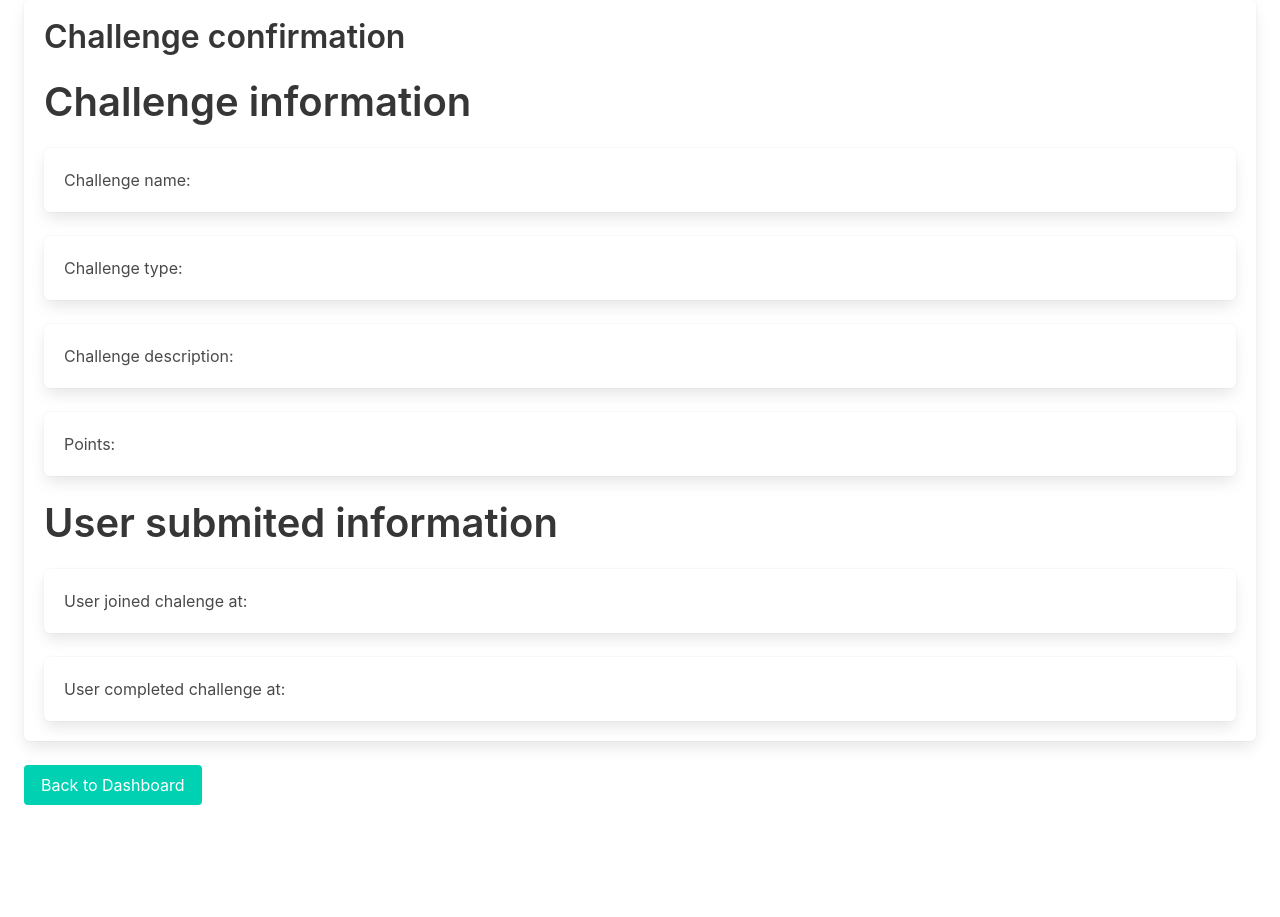
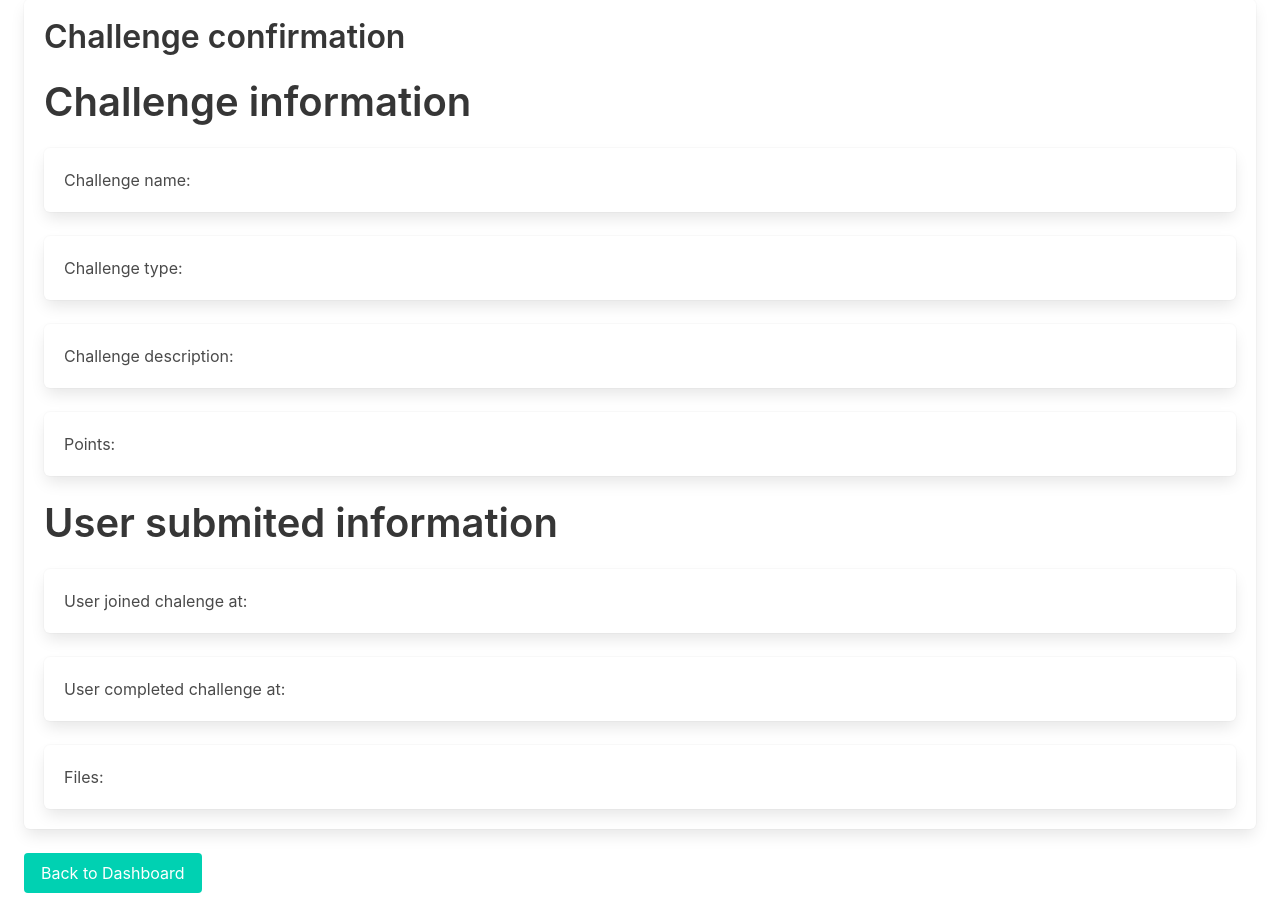
Before and after one commit to karina-klinkeviciute/rainbow-challenge, a Django app: template rainbow/joined_challenge/templates/joined_challenge/confirmation_detail.html in a window 1280 px wide. Shown: the part 25-942 px from the top of the page. Before the commit the page ends 830 px from the top, so only its background shows below. Run offline with Django 3.2, Linux system fonts and the light colour scheme; the template is opened without the code that fills it, so the values that code supplies are empty.

Commit message:
to the challenge confirmation screen added files.

```diff
--- a/rainbow/joined_challenge/admin.py
+++ b/rainbow/joined_challenge/admin.py
@@ -10,8 +10,8 @@
 class JoinedChallengeAdmin(admin.ModelAdmin):
     list_display = ('user', 'challenge', 'status', )
     list_filter = ('status', )
-    fields = ('user', 'challenge', 'status', 'joined_at', 'completed_at')
-    readonly_fields = ('joined_at', )
+    fields = ('user', 'challenge', 'status', 'joined_at', 'completed_at', "files_admin")
+    readonly_fields = ('joined_at', "files_admin")
 
 class JoinedChallengeFileAdmin(admin.ModelAdmin):
     list_display = ('joined_challenge', "file")
--- a/rainbow/joined_challenge/models/base.py
+++ b/rainbow/joined_challenge/models/base.py
@@ -62,14 +62,14 @@
 
     @property
     def files(self):
-        return self.joinedchallengefile_set
+        return self.joinedchallengefile_set.all()
 
     @property
     def files_admin(self):
         """property to return a list of files in a convenient enough format for admin"""
         files = self.joinedchallengefile_set
         file_list = []
-        for file in files:
+        for file in files.all():
             file_list.append(file.file)
         return file_list
 
--- a/rainbow/joined_challenge/templates/joined_challenge/confirmation_detail.html
+++ b/rainbow/joined_challenge/templates/joined_challenge/confirmation_detail.html
@@ -20,6 +20,8 @@
             <div class="box">{% translate "User completed challenge at" %}: {{ joinedchallenge.completed_at }}</div>
             {% if joinedchallenge.articlejoinedchallenge %}
                 <div class="box">{% translate "User description of challenge" %}: {{ joinedchallenge.articlejoinedchallenge.description }}</div>
+                <div class="box">{% translate "Article title" %}: {{ joinedchallenge.articlejoinedchallenge.article_name }}</div>
+                <div class="box">{% translate "Article URL" %}: {{ joinedchallenge.articlejoinedchallenge.article_url }}</div>
             {% endif %}
             {% if joinedchallenge.customjoinedchallenge %}
                 <div class="box">{% translate "User description of challenge" %}: {{ joinedchallenge.customjoinedchallenge.description }}</div>
@@ -49,8 +51,11 @@
             {% if joinedchallenge.supportjoinedchallenge %}
                 <div class="box">{% translate "User description of challenge" %}: {{ joinedchallenge.supportjoinedchallenge.description }}</div>
             {% endif %}
-{# todo Add files and "Confirm" button #}
-
+{# todo Add "Confirm" button #}
+            <div class="box">{% translate "Files:" %} </div>
+            {% for file in joinedchallenge.files %}
+                <div class="box"><a href="{{ file.file.url }}" target="_blank">{{ file.file.url }}</a></div>
+            {% endfor %}
         </div>
     </div>
 {% endblock %}
--- a/rainbow/joined_challenge/views/confirmation.py
+++ b/rainbow/joined_challenge/views/confirmation.py
@@ -24,5 +24,4 @@
     def get_context_data(self, **kwargs):
         context = super().get_context_data(**kwargs)
 
-
         return context
```
